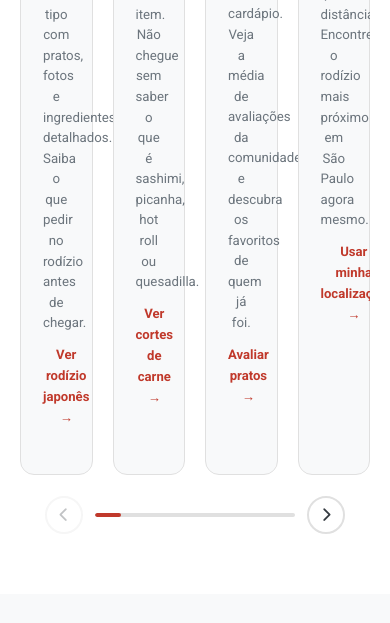
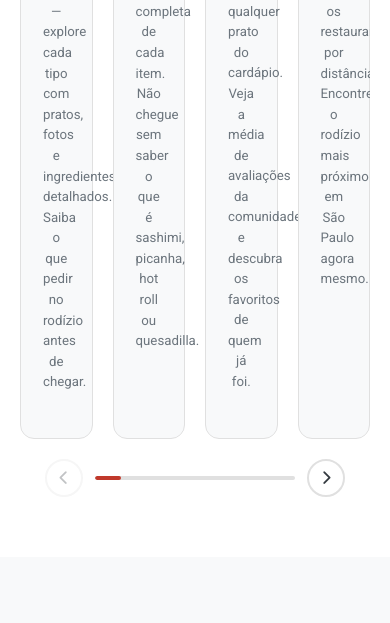
Before and after one commit to leanttro/guia, a Flask app: page / in a window 390 px wide. Shown: the part 3561-4184 px from the top of the page. Run offline with Flask 3, Linux system fonts and the light colour scheme; data that the repository does not hold is empty; some libraries are stand-ins or nearby versions.

Commit message:
Update index.html

```diff
--- a/templates/index.html
+++ b/templates/index.html
@@ -147,11 +147,12 @@
             }
             .feature-card {
                 scroll-snap-align: start;
-                flex: 0 0 calc(50% - 10px);
+                flex: 0 0 calc(75% - 10px);
+                padding: 20px 20px 18px;
             }
         }
         @media (max-width: 480px) {
-            .feature-card { flex: 0 0 80%; }
+            .feature-card { flex: 0 0 85%; padding: 18px 18px 16px; }
         }
         .feature-card {
             flex: 0 0 calc(25% - 15px);
@@ -653,13 +654,14 @@
     <!-- Categorias -->
     <section class="section" id="categorias">
         <div class="container">
+            <p style="text-align:center;font-size:1em;color:var(--primary);font-weight:600;letter-spacing:0.04em;text-transform:uppercase;margin-bottom:8px;">Seu guia completo de rodízios em São Paulo</p>
             <h2 class="section-title">Escolha sua categoria</h2>
             <p class="section-subtitle">Cada guia tem os pratos mais comuns, o que pedir e onde ir</p>
             <div class="categorias-grid" id="categorias-grid">
                 <!-- preenchido pela API -->
                 <a href="/japones" class="categoria-card">
                     <div class="card-photo">
-                        <img src="https://res.cloudinary.com/dfzbvq3nf/image/upload/v1778888033/japones_lraetp.jpg" alt="Rodízio Japonês em São Paulo — Sushi, Sashimi e Hot Roll" loading="lazy" decoding="async" width="400" height="400">
+                        <img src="https://res.cloudinary.com/dfzbvq3nf/image/upload/v1778888033/japones_lraetp.jpg" alt="Rodízio Japonês em São Paulo — Sushi, Sashimi e Hot Roll" loading="eager" decoding="async" width="400" height="400">
                     </div>
                     <h3>Japonês</h3>
                     <p>Sushi, sashimi, hot roll e muito mais</p>
@@ -667,7 +669,7 @@
                 </a>
                 <a href="/carnes" class="categoria-card">
                     <div class="card-photo">
-                        <img src="https://res.cloudinary.com/dfzbvq3nf/image/upload/v1778888033/carne_q1bvtc.jpg" alt="Rodízio de Carnes em São Paulo — Picanha, Costela e Fraldinha" loading="lazy" decoding="async" width="400" height="400">
+                        <img src="https://res.cloudinary.com/dfzbvq3nf/image/upload/v1778888033/carne_q1bvtc.jpg" alt="Rodízio de Carnes em São Paulo — Picanha, Costela e Fraldinha" loading="eager" decoding="async" width="400" height="400">
                     </div>
                     <h3>Carnes</h3>
                     <p>Picanha, costela, fraldinha e os pontos certos</p>
@@ -675,7 +677,7 @@
                 </a>
                 <a href="/pizza" class="categoria-card">
                     <div class="card-photo">
-                        <img src="https://res.cloudinary.com/dfzbvq3nf/image/upload/v1778888034/pizza_dkgokl.jpg" alt="Rodízio de Pizza em São Paulo — Sabores Clássicos e Especiais" loading="lazy" decoding="async" width="400" height="400">
+                        <img src="https://res.cloudinary.com/dfzbvq3nf/image/upload/v1778888034/pizza_dkgokl.jpg" alt="Rodízio de Pizza em São Paulo — Sabores Clássicos e Especiais" loading="eager" decoding="async" width="400" height="400">
                     </div>
                     <h3>Pizza</h3>
                     <p>Sabores clássicos e especiais dos melhores rodízios</p>
@@ -683,7 +685,7 @@
                 </a>
                 <a href="/mexicano" class="categoria-card">
                     <div class="card-photo">
-                        <img src="https://res.cloudinary.com/dfzbvq3nf/image/upload/v1778888060/mexicana_rftvuz.jpg" alt="Rodízio Mexicano em São Paulo — Tacos, Burritos e Nachos" loading="lazy" decoding="async" width="400" height="400">
+                        <img src="https://res.cloudinary.com/dfzbvq3nf/image/upload/v1778888060/mexicana_rftvuz.jpg" alt="Rodízio Mexicano em São Paulo — Tacos, Burritos e Nachos" loading="eager" decoding="async" width="400" height="400">
                     </div>
                     <h3>Mexicano</h3>
                     <p>Tacos, burritos, nachos e guacamole</p>
@@ -706,56 +708,48 @@
                         <span class="feat-num">1</span>
                         <h3>Escolha a categoria de rodízio</h3>
                         <p>Japonês, carnes, pizza ou mexicano — explore cada tipo com pratos, fotos e ingredientes detalhados. Saiba o que pedir no rodízio antes de chegar.</p>
-                        <a href="/japones">Ver rodízio japonês →</a>
                     </div>
 
                     <div class="feature-card">
                         <span class="feat-num">2</span>
                         <h3>Conheça cada prato do cardápio</h3>
                         <p>Foto, nome, ingredientes e descrição completa de cada item. Não chegue sem saber o que é sashimi, picanha, hot roll ou quesadilla.</p>
-                        <a href="/carnes">Ver cortes de carne →</a>
                     </div>
 
                     <div class="feature-card">
                         <span class="feat-num">3</span>
                         <h3>Avalie pratos com estrelas</h3>
                         <p>Dê nota de 1 a 5 estrelas para qualquer prato do cardápio. Veja a média de avaliações da comunidade e descubra os favoritos de quem já foi.</p>
-                        <a href="/japones">Avaliar pratos →</a>
                     </div>
 
                     <div class="feature-card">
                         <span class="feat-num">4</span>
                         <h3>Encontre rodízios perto de você</h3>
                         <p>Use sua localização para ordenar os restaurantes por distância. Encontre o rodízio mais próximo em São Paulo agora mesmo.</p>
-                        <a href="#busca-local">Usar minha localização →</a>
                     </div>
 
                     <div class="feature-card">
                         <span class="feat-num">5</span>
                         <h3>Comente e avalie restaurantes</h3>
                         <p>Deixe sua opinião sobre o restaurante, qualidade, atendimento e custo-benefício. Ajude outros clientes a escolher o melhor rodízio.</p>
-                        <a href="#busca-local">Ver restaurantes →</a>
                     </div>
 
                     <div class="feature-card">
                         <span class="feat-num">6</span>
                         <h3>Batalha de pratos — vote no favorito</h3>
                         <p>Participe da disputa entre pratos e eleja o campeão da categoria. Sushi vs hot roll? Picanha vs costela? Você decide quem é o melhor.</p>
-                        <a href="/japones">Entrar na batalha →</a>
                     </div>
 
                     <div class="feature-card">
                         <span class="feat-num">7</span>
                         <h3>Dicas e guias no blog</h3>
                         <p>Artigos sobre o que pedir, como aproveitar melhor o rodízio, diferença entre cortes de carne, tipos de sushi e muito mais conteúdo útil.</p>
-                        <a href="/blog">Ler o blog →</a>
                     </div>
 
                     <div class="feature-card">
                         <span class="feat-num">8</span>
                         <h3>Vagas de emprego na gastronomia</h3>
                         <p>Sushiman, churrasqueiro, garçom, pizzaiolo — veja vagas abertas em rodízios de São Paulo ou cadastre seu currículo gratuitamente.</p>
-                        <a href="/vagas">Ver vagas →</a>
                     </div>
 
                 </div>
```
